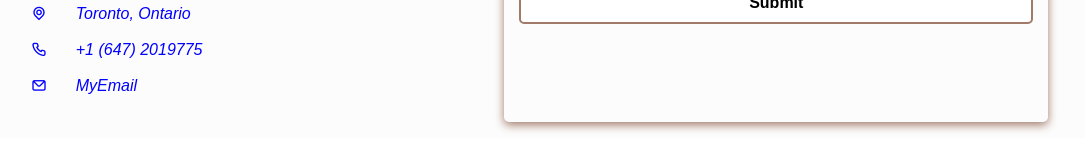
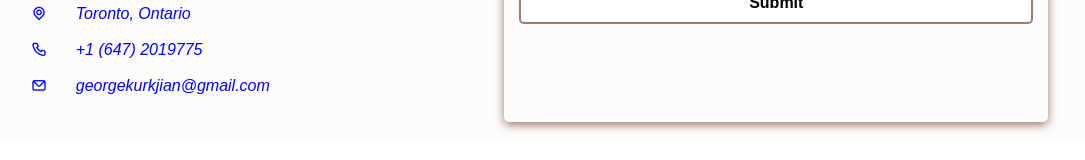
Before and after one commit to gkurkjian/Portfolio, a plain HTML site: page index.html in a window 1280 px wide. Shown: the part 3973-4133 px from the top of the page, without its empty margins (65-1150 px from the left). Drawn offline with nearby package versions, Linux system fonts and the light colour scheme.

Commit message:
testing the email and seeing if it'll kick the changes on Vercel after pushing on github

```diff
--- a/index.html
+++ b/index.html
@@ -177,7 +177,7 @@
 
               <a href="mailto:georgekurkjian@gmail.com" target="_blank" rel="noopener noreferrer" class="mailto">
                 <i class="uil uil-envelope"></i>
-                <span>MyEmail</span>
+                <span>georgekurkjian@gmail.com</span>
               </a>
             </address>
           </div>
```
